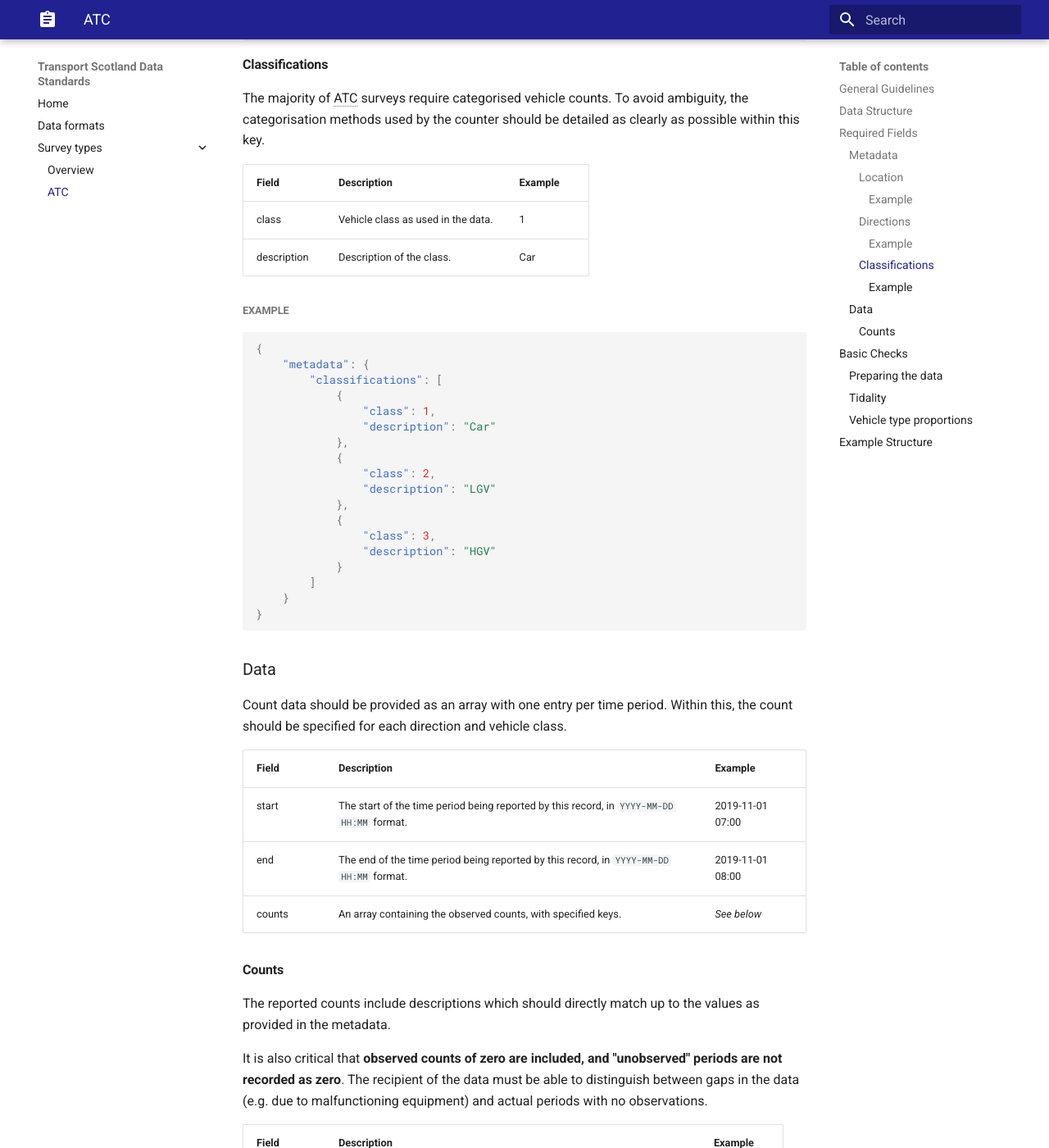
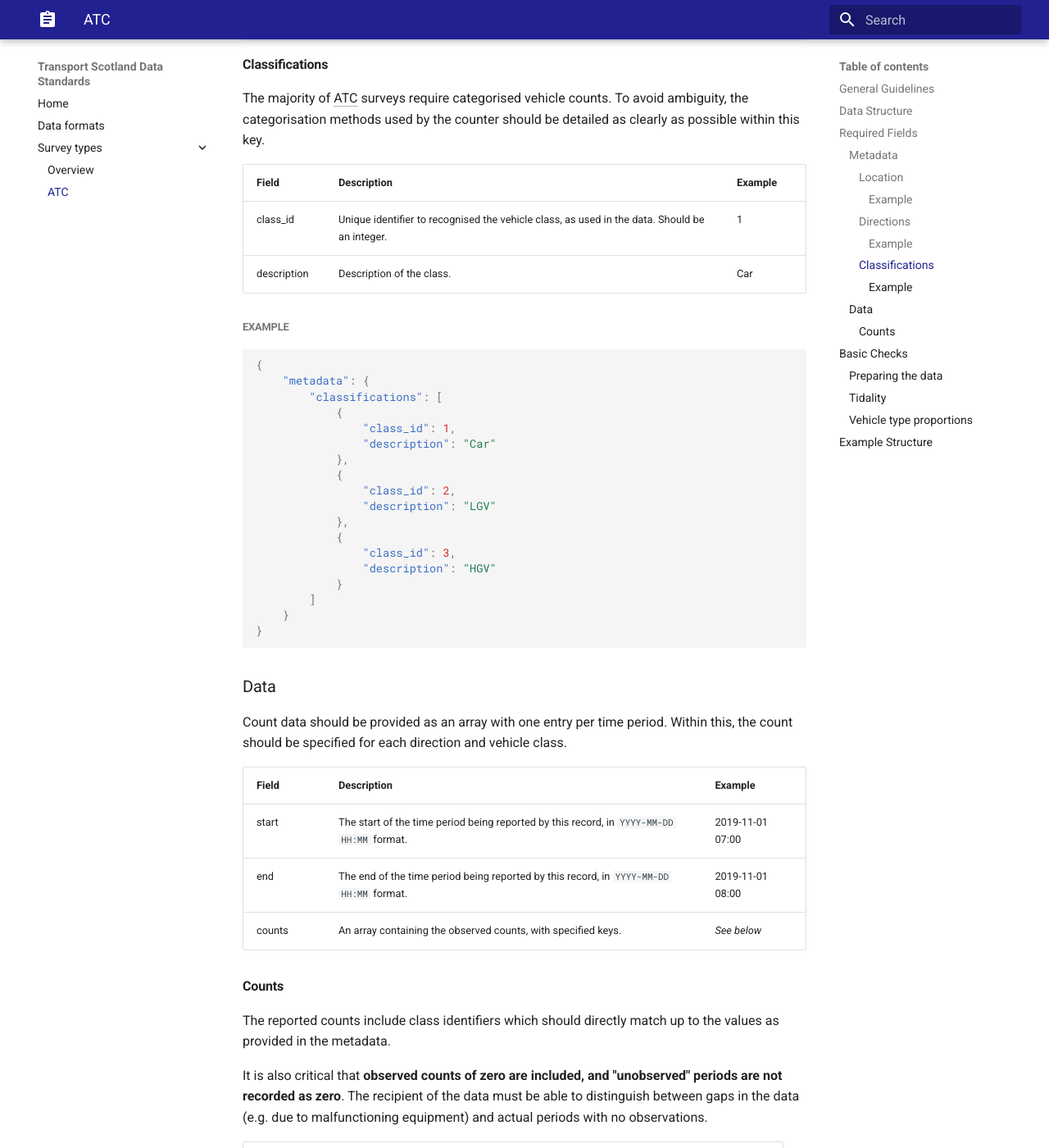
Before and after one commit to TransportScotland/data-standards, an MkDocs documentation site: the page built from docs/survey_types/atc.md, in a window 1280 px wide and 1400 px high, scrolled down 2274 px. Shown: the whole window at 82% size. Built offline with MkDocs 1.6.1 and Material for MkDocs 9.7.7, drawn with Linux system fonts in a browser that asks for light colours; some of the changed text lies outside the part shown.

Commit message:
Rename class to class_id in ATC data
Few reasons for this - firstly, a stronger suggestion that an integer
should be used and secondly potentially easier tie-in with Python.

````diff
--- a/docs/survey_types/atc.md
+++ b/docs/survey_types/atc.md
@@ -79,10 +79,10 @@ Each direction used in the data should be detailed within the metadata, with bot
 
 The majority of ATC surveys require categorised vehicle counts. To avoid ambiguity, the categorisation methods used by the counter should be detailed as clearly as possible within this key.
 
-| Field       | Description                        | Example |
-|-------------|------------------------------------|---------|
-| class       | Vehicle class as used in the data. | 1       |
-| description | Description of the class.          | Car     |
+| Field       | Description                                                                                   | Example |
+|-------------|-----------------------------------------------------------------------------------------------|---------|
+| class_id    | Unique identifier to recognised the vehicle class, as used in the data. Should be an integer. | 1       |
+| description | Description of the class.                                                                     | Car     |
 
 ##### Example
 ```json
@@ -90,15 +90,15 @@ The majority of ATC surveys require categorised vehicle counts. To avoid ambigui
     "metadata": {
         "classifications": [
             {
-                "class": 1,
+                "class_id": 1,
                 "description": "Car"
             },
             {
-                "class": 2,
+                "class_id": 2,
                 "description": "LGV"
             },
             {
-                "class": 3,
+                "class_id": 3,
                 "description": "HGV"
             }
         ]
@@ -118,15 +118,15 @@ Count data should be provided as an array with one entry per time period. Within
 
 #### Counts
 
-The reported counts include descriptions which should directly match up to the values as provided in the metadata.
+The reported counts include class identifiers which should directly match up to the values as provided in the metadata.
 
 It is also critical that **observed counts of zero are included, and "unobserved" periods are not recorded as zero**. The recipient of the data must be able to distinguish between gaps in the data (e.g. due to malfunctioning equipment) and actual periods with no observations.
 
-| Field     | Description                                                                                 | Example |
-|-----------|---------------------------------------------------------------------------------------------|---------|
-| direction | Direction of travel. Must match up with directions specified in the [metadata](#directions) | NB      |
-| class     | Vehicle class. Must match up with directions specified in the [metadata](#classifications)  | 1       |
-| count     | Number of vehicles recorded under the given parameters.                                     | 15      |
+| Field     | Description                                                                                   | Example |
+|-----------|-----------------------------------------------------------------------------------------------|---------|
+| direction | Direction of travel. Must match up with directions specified in the [metadata](#directions)   | NB      |
+| class_id  | Vehicle class ID. Must match up with directions specified in the [metadata](#classifications) | 1       |
+| count     | Number of vehicles recorded under the given parameters.                                       | 15      |
 
 
 ## Basic Checks
@@ -170,15 +170,15 @@ In most circumstances vehicle types relating to "cars" should provide the majori
         ],
         "classifications": [
             {
-                "class": 1,
+                "class_id": 1,
                 "description": "Car"
             },
             {
-                "class": 2,
+                "class_id": 2,
                 "description": "LGV"
             },
             {
-                "class": 3,
+                "class_id": 3,
                 "description": "HGV"
             }
         ],
@@ -190,32 +190,32 @@ In most circumstances vehicle types relating to "cars" should provide the majori
             "counts": [
                 {
                     "direction": "NB",
-                    "class": 1,
+                    "class_id": 1,
                     "count": 10
                 },
                 {
                     "direction": "NB",
-                    "class": 2,
+                    "class_id": 2,
                     "count": 8
                 },
                 {
                     "direction": "NB",
-                    "class": 3,
+                    "class_id": 3,
                     "count": 5
                 },
                 {
                     "direction": "SB",
-                    "class": 1,
+                    "class_id": 1,
                     "count": 8
                 },
                 {
                     "direction": "SB",
-                    "class": 2,
+                    "class_id": 2,
                     "count": 4
                 },
                 {
                     "direction": "SB",
-                    "class": 3,
+                    "class_id": 3,
                     "count": 2
                 }
             ]
@@ -226,32 +226,32 @@ In most circumstances vehicle types relating to "cars" should provide the majori
             "counts": [
                 {
                     "direction": "NB",
-                    "class": 1,
+                    "class_id": 1,
                     "count": 10
                 },
                 {
                     "direction": "NB",
-                    "class": 2,
+                    "class_id": 2,
                     "count": 8
                 },
                 {
                     "direction": "NB",
-                    "class": 3,
+                    "class_id": 3,
                     "count": 5
                 },
                 {
                     "direction": "SB",
-                    "class": 1,
+                    "class_id": 1,
                     "count": 8
                 },
                 {
                     "direction": "SB",
-                    "class": 2,
+                    "class_id": 2,
                     "count": 4
                 },
                 {
                     "direction": "SB",
-                    "class": 3,
+                    "class_id": 3,
                     "count": 2
                 }
             ]
````
